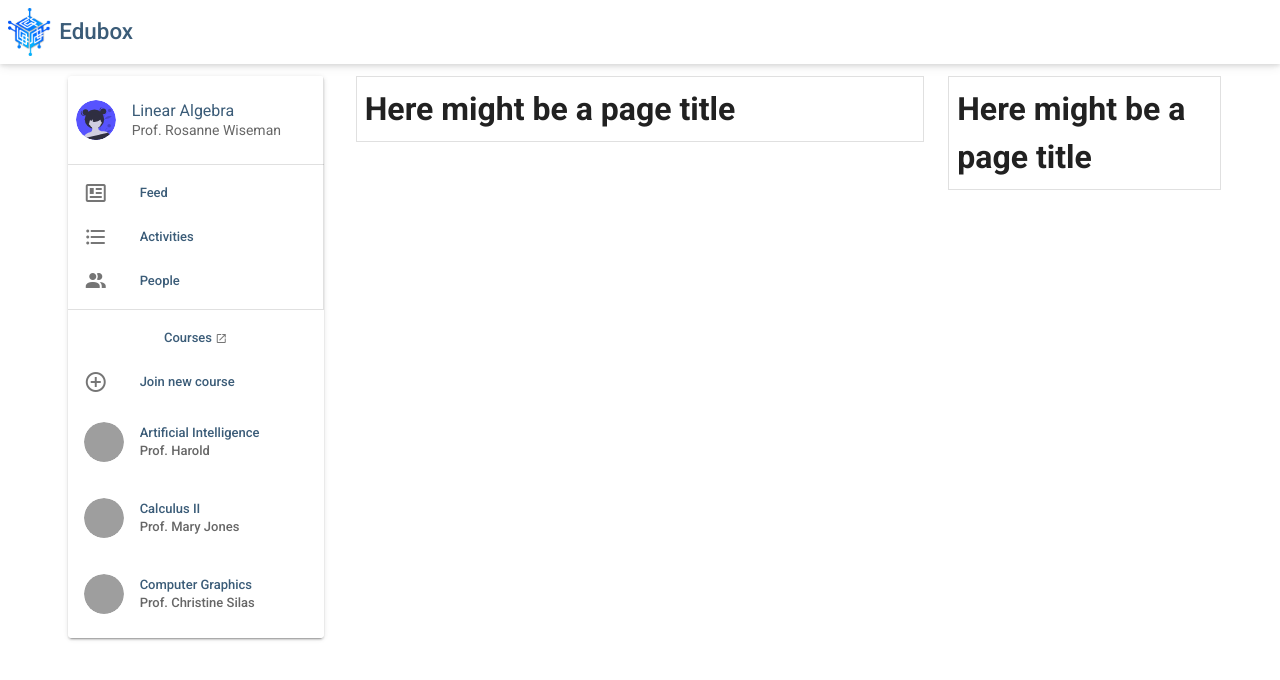
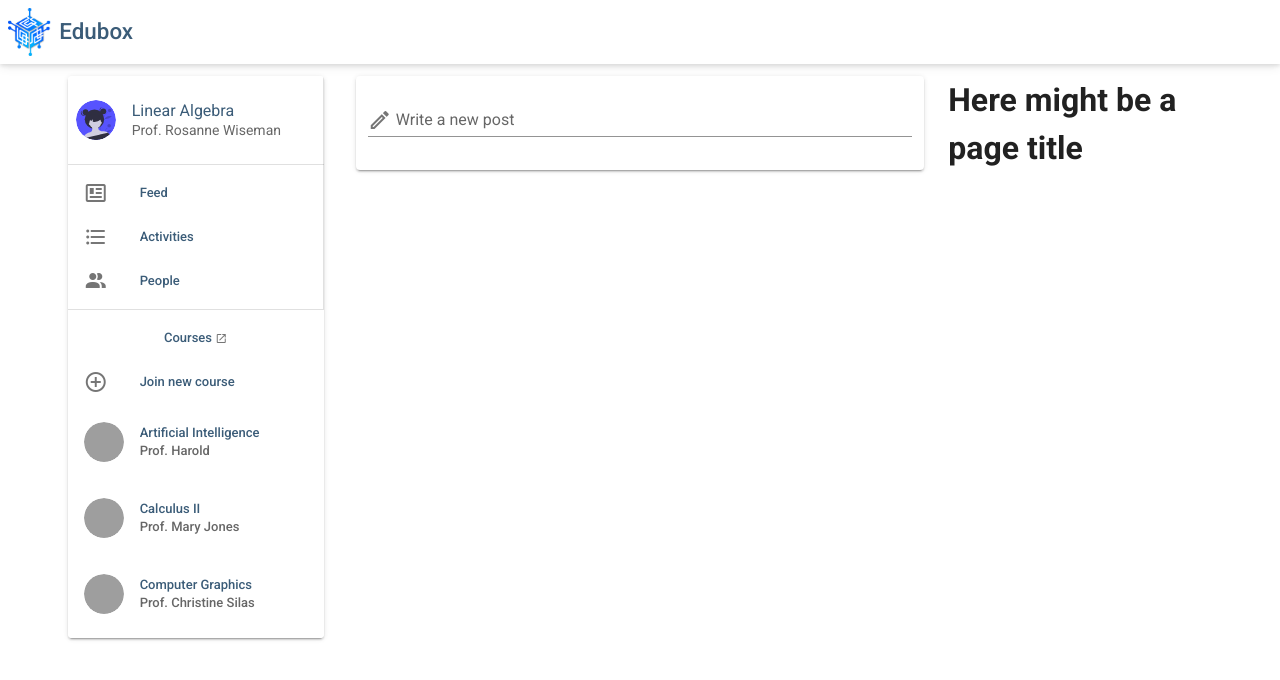
Before and after one commit to viniciusrsouza/edubox, a Vue app in the folder frontend/: page /#/course_detail in a window 1280 px wide. Shown: the top 680 px of the page. Built offline with nearby package versions, Linux system fonts and the light colour scheme; grey boxes are pictures that could not be loaded.

Commit message:
implemented new post component and adjusted course detail

```diff
--- /dev/null
+++ b/frontend/src/components/CourseDetail/PostList/NewPost.vue
@@ -0,0 +1,24 @@
+<template>
+  <v-container fluid>
+    <v-textarea
+      clearable
+      auto-grow
+      rows="1"
+      clear-icon="mdi-close-circle"
+      :label="t('write_new_post')"
+      prepend-inner-icon="mdi-pencil-outline"
+      value=""
+    ></v-textarea>
+  </v-container>
+</template>
+
+<script lang="ts">
+import Vue from "vue";
+import t from "../../../locale";
+export default Vue.extend({
+  methods: { t },
+});
+</script>
+
+<style>
+</style>
--- /dev/null
+++ b/frontend/src/components/CourseDetail/PostList/PostListContent.vue
@@ -0,0 +1,19 @@
+<template>
+  <v-card>
+      <NewPost/>
+  </v-card>
+</template>
+
+<script lang="ts">
+import Vue from 'vue'
+import NewPost from './NewPost.vue'
+export default Vue.extend({
+    components: {
+        NewPost
+    }
+})
+</script>
+
+<style>
+
+</style>
--- a/frontend/src/components/CourseDetail/SideBar.vue
+++ b/frontend/src/components/CourseDetail/SideBar.vue
@@ -45,7 +45,7 @@
       <v-list-item>
         <v-list-item-content class="align-text-center text-color-blue">
           <v-list-item-title>
-            Courses <v-icon x-small>mdi-open-in-new</v-icon>
+            Courses <v-icon x-small class="text-color-blue">mdi-open-in-new</v-icon>
           </v-list-item-title>
         </v-list-item-content>
       </v-list-item>
--- a/frontend/src/components/CourseDetail/ThreeColumnTemplate.vue
+++ b/frontend/src/components/CourseDetail/ThreeColumnTemplate.vue
@@ -5,14 +5,10 @@
         <slot name="sidebar"></slot>
       </v-col>
       <v-col cols="6">
-        <v-card class="pa-2" outlined tile>
-          <slot name="content"></slot>
-        </v-card>
+        <slot name="content"></slot>
       </v-col>
       <v-col>
-        <v-card class="pa-2" outlined tile>
-          <slot name="calendar"></slot>
-        </v-card>
+        <slot name="calendar"></slot>
       </v-col>
     </v-row>
   </v-container>
--- a/frontend/src/locale/en-US.ts
+++ b/frontend/src/locale/en-US.ts
@@ -4,5 +4,6 @@ const strings = new Map([
   ["edubox", "edubox"],
   ["assignments", "assignments"],
   ["see_more", "see more"],
+  ["write_new_post", "Write a new post"],
 ]);
 export default strings;
--- a/frontend/src/views/CourseDetail.vue
+++ b/frontend/src/views/CourseDetail.vue
@@ -1,12 +1,12 @@
 <template>
-  <div class="home-container">
+  <div>
     <Navbar />
     <three-column-template>
       <template v-slot:sidebar>
         <side-bar />
       </template>
       <template v-slot:content>
-        <h1>Here might be a page title</h1>
+        <PostListContent/>
       </template>
       <template v-slot:calendar>
         <h1>Here might be a page title</h1>
@@ -20,11 +20,13 @@ import Vue from "vue";
 import SideBar from "../components/CourseDetail/SideBar.vue";
 import ThreeColumnTemplate from "../components/CourseDetail/ThreeColumnTemplate.vue";
 import Navbar from '../components/Navbar.vue'
+import PostListContent from '../components/CourseDetail/PostList/PostListContent.vue'
 export default Vue.extend({
   components: {
     SideBar,
     ThreeColumnTemplate,
-    Navbar
+    Navbar,
+    PostListContent
   },
 });
 </script>
```
Also changed, not shown: frontend/src/components/CourseDetail/PostList/CoursePosts.vue (added, +14 -0 lines).
